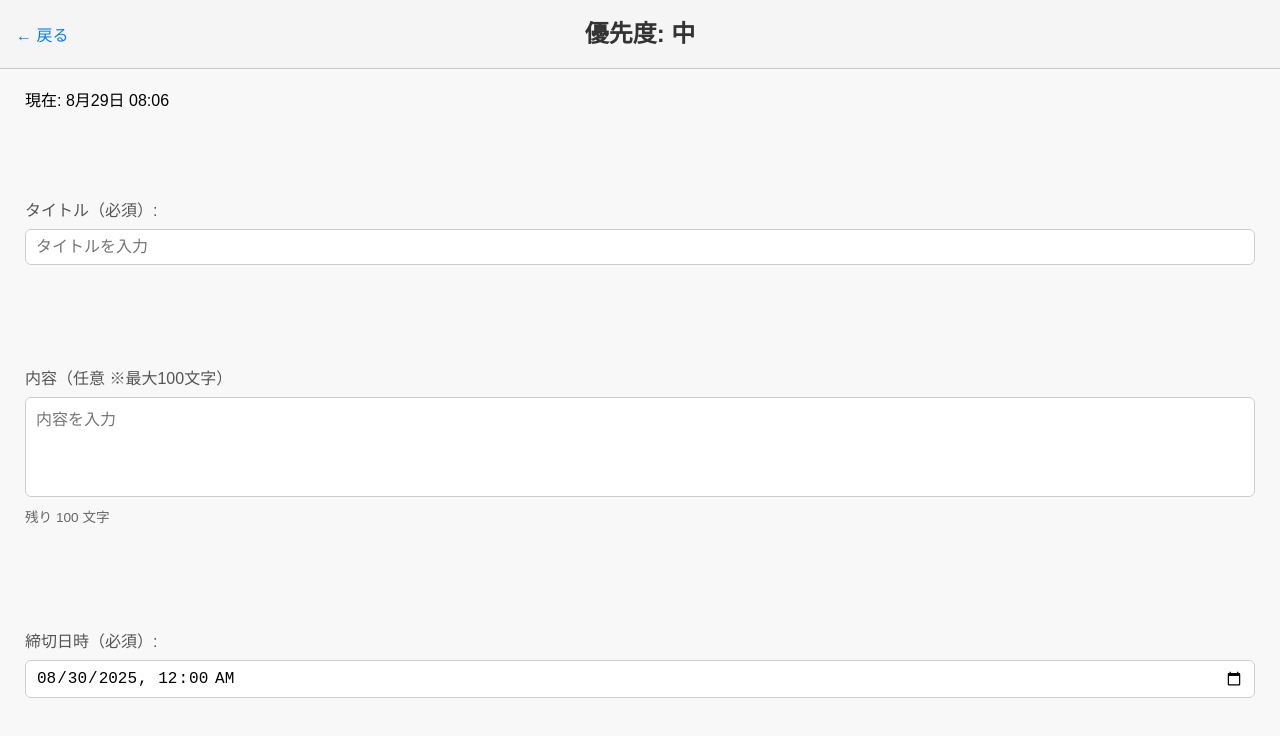
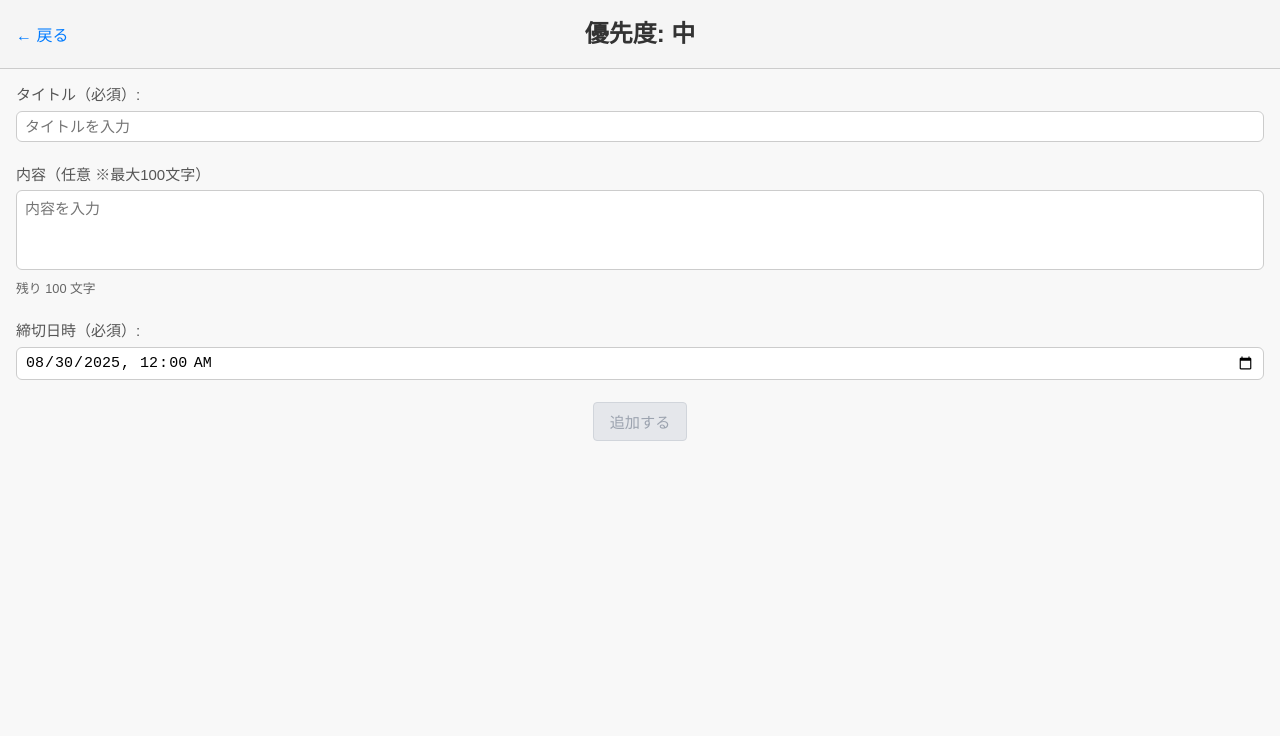
Before and after one commit to kiiroiiruka/Github-OriginalApp1, a React (Vite) app: page /addMemo in a window 1280 px wide. Shown: the top 736 px of the page. Built offline with nearby package versions, Linux system fonts and the light colour scheme.

Commit message:
fix:入力欄同士の縦幅の空き具合を改善

```diff
--- a/src/pages/AddMemo/AddMemo.module.css
+++ b/src/pages/AddMemo/AddMemo.module.css
@@ -9,16 +9,11 @@ body {
 }
 
 .container {
-    margin-top: 4.0rem;
-    padding: 25px;
+    margin-top: 32px;
+    padding: 16px;
     display: flex;
     flex-direction: column;
-    justify-content: space-between;
-    /* 内容とボタンを上下に配置 */
-    min-height: 100vh;
-    /* 画面全体を最低限の高さに */
-    overflow-y: auto;
-    /* 必要に応じて縦方向にスクロール */
+    gap: 12px;
 }
 
 .title {
@@ -30,14 +25,14 @@ body {
 }
 
 .formGroup {
-    margin-bottom: 16px;
+    margin-bottom: 10px;
 }
 
 .label {
-    font-size: 16px;
+    font-size: 15px;
     font-weight: 500;
     display: block;
-    margin-bottom: 6px;
+    margin-bottom: 4px;
     color: #555;
 }
 
@@ -45,10 +40,10 @@ body {
 .textarea,
 .dateInput {
     width: 100%;
-    padding: 8px 10px;
+    padding: 6px 8px;
     border: 1px solid #ccc;
     border-radius: 6px;
-    font-size: 16px;
+    font-size: 15px;
     transition: border-color 0.2s;
 }
 
@@ -60,27 +55,24 @@ body {
 }
 
 .textarea {
-    height: 100px;
+    height: 80px;
     resize: none;
 }
 
 .errorText {
     color: red;
-    font-size: 0.9em;
-    margin-top: 4px;
+    font-size: 0.85em;
+    margin-top: 2px;
 }
 
 .remainingText {
-    font-size: 0.85em;
+    font-size: 0.8em;
     color: #666;
-    margin-top: 4px;
+    margin-top: 2px;
 }
 
 .buttonWrapper {
-
-    /* ボタンを下部に配置 */
     text-align: center;
-    /* 中央揃え */
 }
 
 .inputRow {
```
